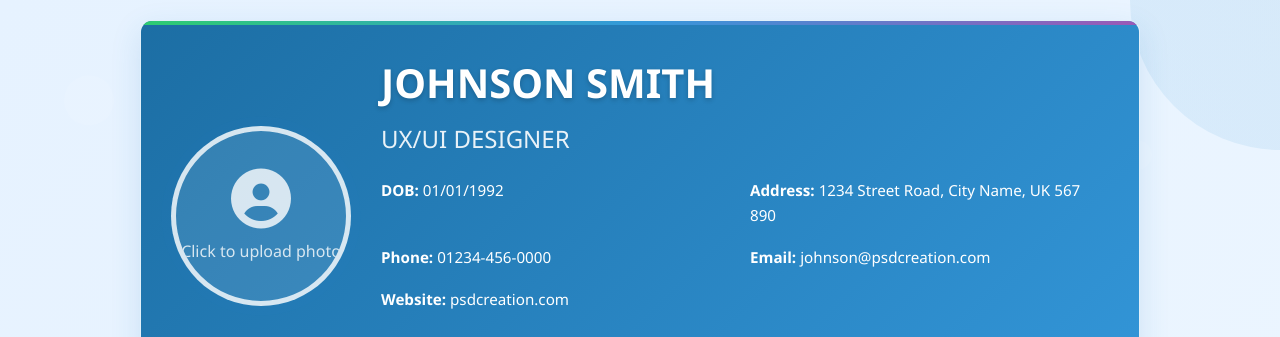
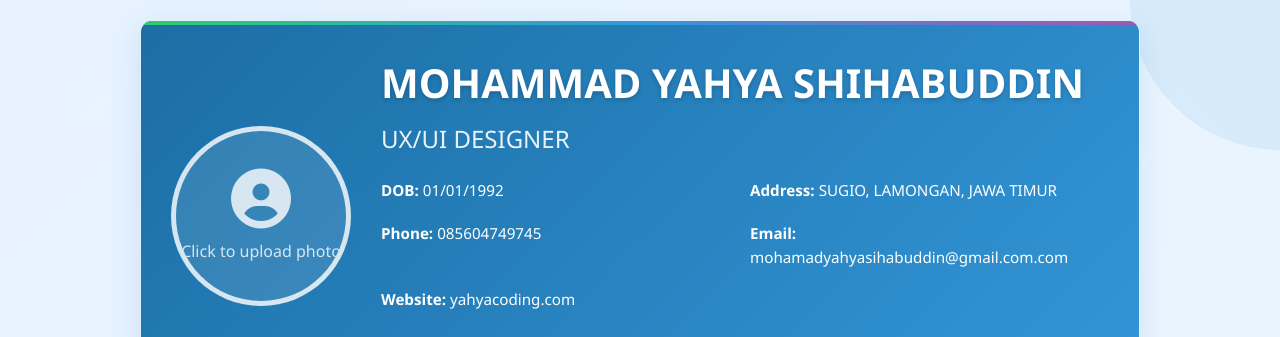
Before and after one commit to yahyacoding/cv, a plain HTML site: page index.html in a window 1280 px wide. Shown: the top 337 px of the page. Drawn offline with Linux system fonts and the light colour scheme.

Commit message:
Update index.html

```diff
--- a/index.html
+++ b/index.html
@@ -502,28 +502,28 @@
                     <img id="profileImage" src="" alt="Profile Photo" style="display: none;">
                 </div>
                 <div class="profile-info">
-                    <h1>JOHNSON SMITH</h1>
+                    <h1>MOHAMMAD YAHYA SHIHABUDDIN</h1>
                     <h2>UX/UI DESIGNER</h2>
 
                     <div class="contact-info">
                         <p><strong>DOB:</strong> 01/01/1992</p>
-                        <p><strong>Address:</strong> 1234 Street Road, City Name, UK 567 890</p>
-                        <p><strong>Phone:</strong> 01234-456-0000</p>
-                        <p><strong>Email:</strong> johnson@psdcreation.com</p>
-                        <p><strong>Website:</strong> psdcreation.com</p>
+                        <p><strong>Address:</strong> SUGIO, LAMONGAN, JAWA TIMUR</p>
+                        <p><strong>Phone:</strong> 085604749745</p>
+                        <p><strong>Email:</strong> mohamadyahyasihabuddin@gmail.com.com</p>
+                        <p><strong>Website:</strong> yahyacoding.com</p>
                     </div>
 
                     <div class="social-links">
-                        <a href="https://wa.me/4412344560000" target="_blank" title="WhatsApp">
+                        <a href="https://wa.me/085604749745" target="_blank" title="WhatsApp">
                             <i class="fab fa-whatsapp"></i>
                         </a>
-                        <a href="https://instagram.com/johnsonsmith" target="_blank" title="Instagram">
+                        <a href="https://instagram.com/mhmdyhyas_" target="_blank" title="Instagram">
                             <i class="fab fa-instagram"></i>
                         </a>
-                        <a href="https://facebook.com/johnsonsmith" target="_blank" title="Facebook">
+                        <a href="https://facebook.com/mohamad yahyasihabuddin" target="_blank" title="Facebook">
                             <i class="fab fa-facebook-f"></i>
                         </a>
-                        <a href="https://linkedin.com/in/johnsonsmith" target="_blank" title="LinkedIn">
+                        <a href="https://linkedin.com/in/yahyacoding" target="_blank" title="LinkedIn">
                             <i class="fab fa-linkedin-in"></i>
                         </a>
                     </div>
```
